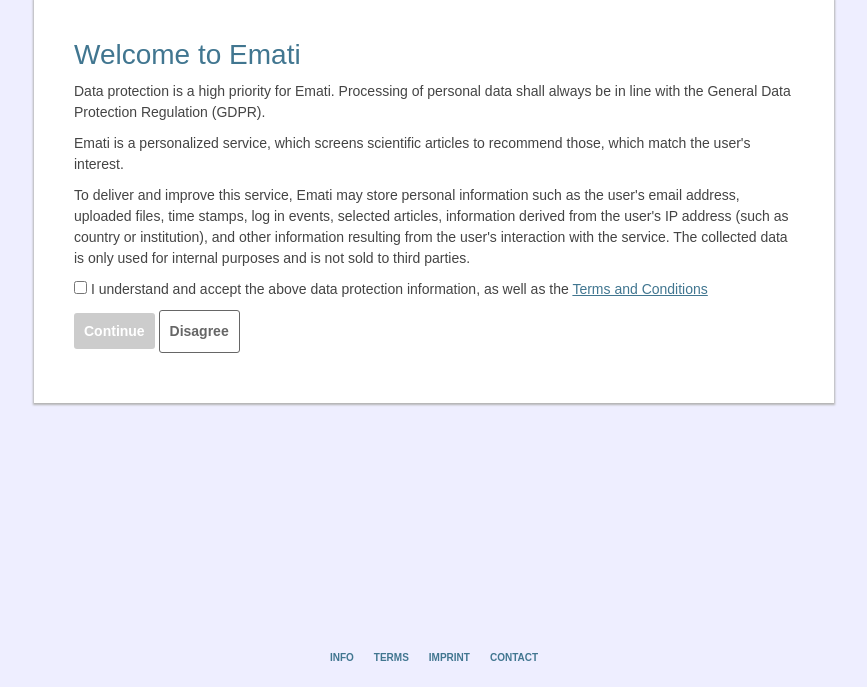
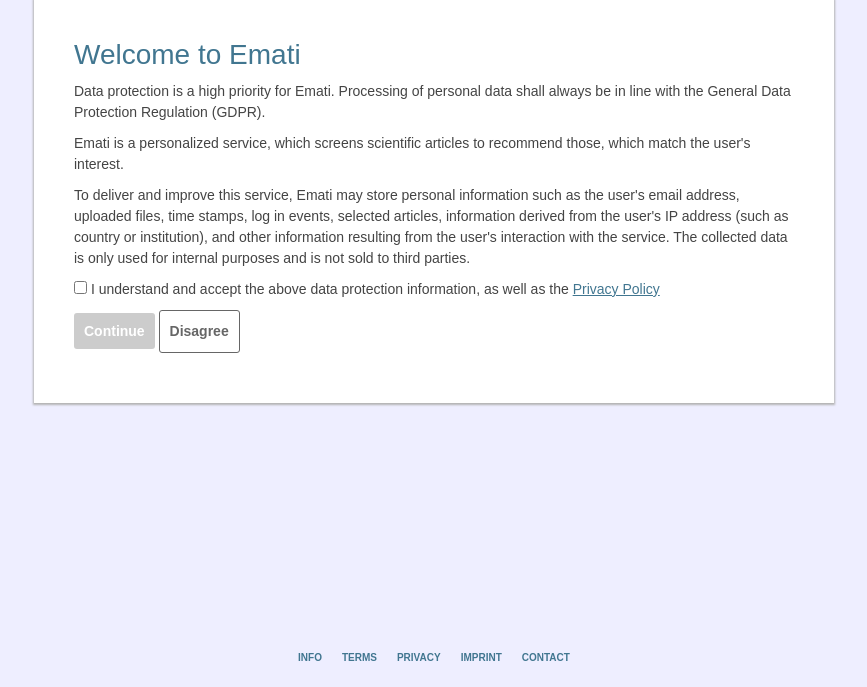
Before and after one commit to bioinfcollab/emati, a Django app: template templates/website/terms_agreement.html in a window 1280 px wide. Shown: the part 113-800 px from the top of the page, without its empty margins (206-1073 px from the left). Run offline with Django 3.2, Linux system fonts and the light colour scheme; the template is opened without the code that fills it, so the values that code supplies are empty; parts of the project's set-up code (start-up, migrations or seed data) failed here and were passed over; some libraries are stand-ins or nearby versions.

Commit message:
Add privacy url and view, modify terms_agreement to point to privacy

```diff
--- a/emati/apps/website/urls.py
+++ b/emati/apps/website/urls.py
@@ -9,6 +9,7 @@ urlpatterns = [
     path('terms/agree/', views.TermsAgreementView.as_view(), name='terms_agree'),
     path('about/', views.AboutView.as_view(), name='about'),
     path('imprint/', views.ImprintView.as_view(), name='imprint'),
+    path('privacy/', views.PrivacyView.as_view(), name='privacy'),
     path('search/', views.SearchView.as_view(), name='search'),
     path('settings/', views.SettingsView.as_view(), name='settings'),
 
--- a/emati/apps/website/views.py
+++ b/emati/apps/website/views.py
@@ -350,6 +350,9 @@ class LoadMoreHome(LoadMoreMixin, HomePageView):
 
 class TermsAndConditionsView(TemplateView):
     template_name = 'website/termsandconditions.html'
+
+class PrivacyView(TemplateView):
+    template_name = 'website/privacy.html'
 
 
 class TermsAgreementView(LoginRequiredMixin, TemplateView):
--- a/templates/website/base.html
+++ b/templates/website/base.html
@@ -98,6 +98,9 @@ The base skeleton for HTML pages.
             <a href="{% url 'terms_and_conditions' %}">TERMS</a>
         </div>
         <div class="page-footer__box">
+            <a href="{% url 'privacy' %}">PRIVACY</a>
+        </div>
+        <div class="page-footer__box">
             <a href="{% url 'imprint' %}">IMPRINT</a>
         </div>
         <div class="page-footer__box">
--- a/templates/website/terms_agreement.html
+++ b/templates/website/terms_agreement.html
@@ -45,7 +45,7 @@ Overwrite with empty blocks to hide searchbar and navbar
 
         <p>
             <input type="checkbox" name="consent" id="consent-checkbox">
-            <label for="consent">I understand and accept the above data protection information, as well as the <a href="{% url 'terms_and_conditions' %}" target="_blank">Terms and Conditions</a></label>
+            <label for="consent">I understand and accept the above data protection information, as well as the <a href="{% url 'privacy' %}" target="_blank">Privacy Policy</a></label>
         </p>
         <p>
             <button class="button" id="consent-button" type="submit" disabled>
```
